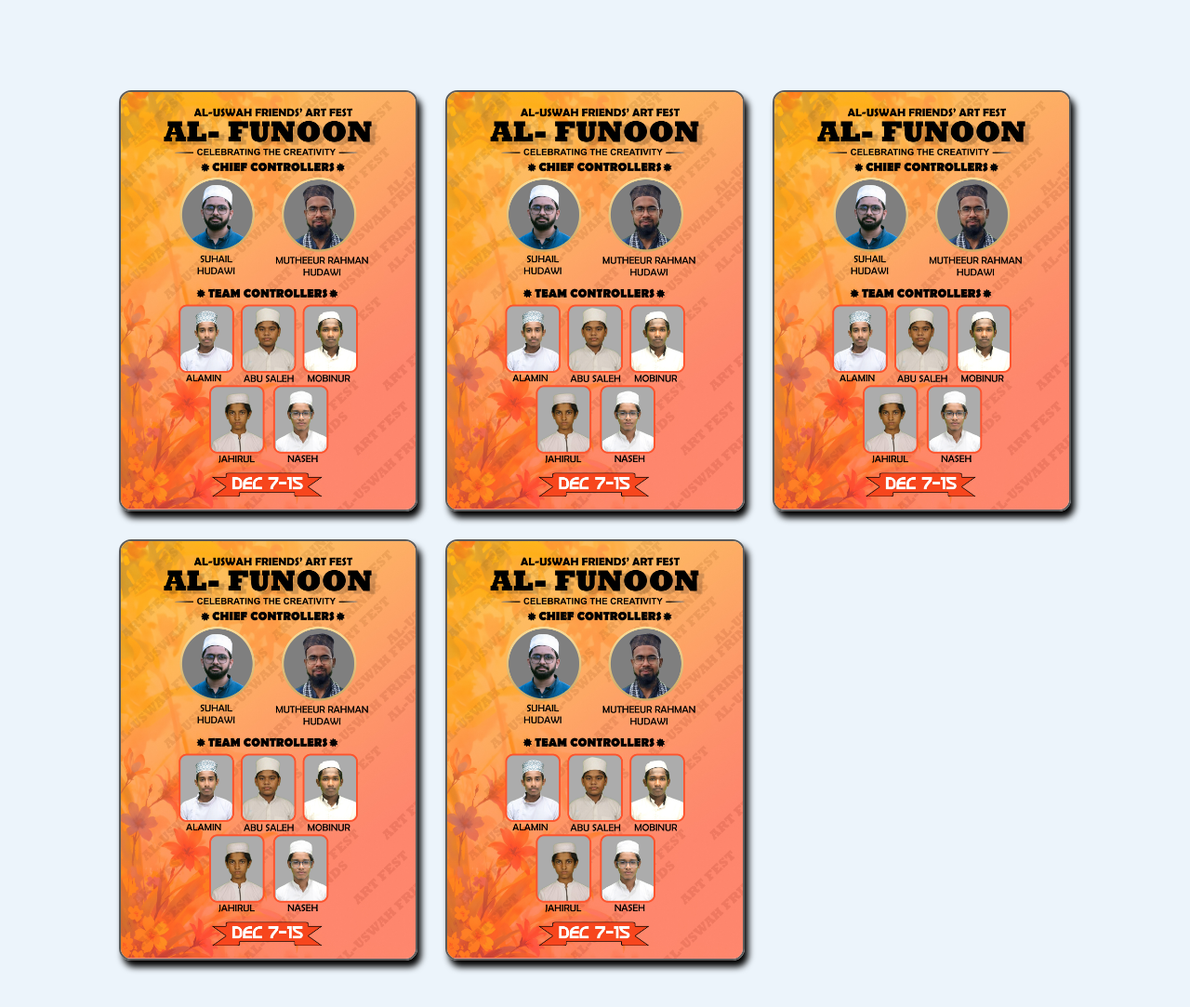
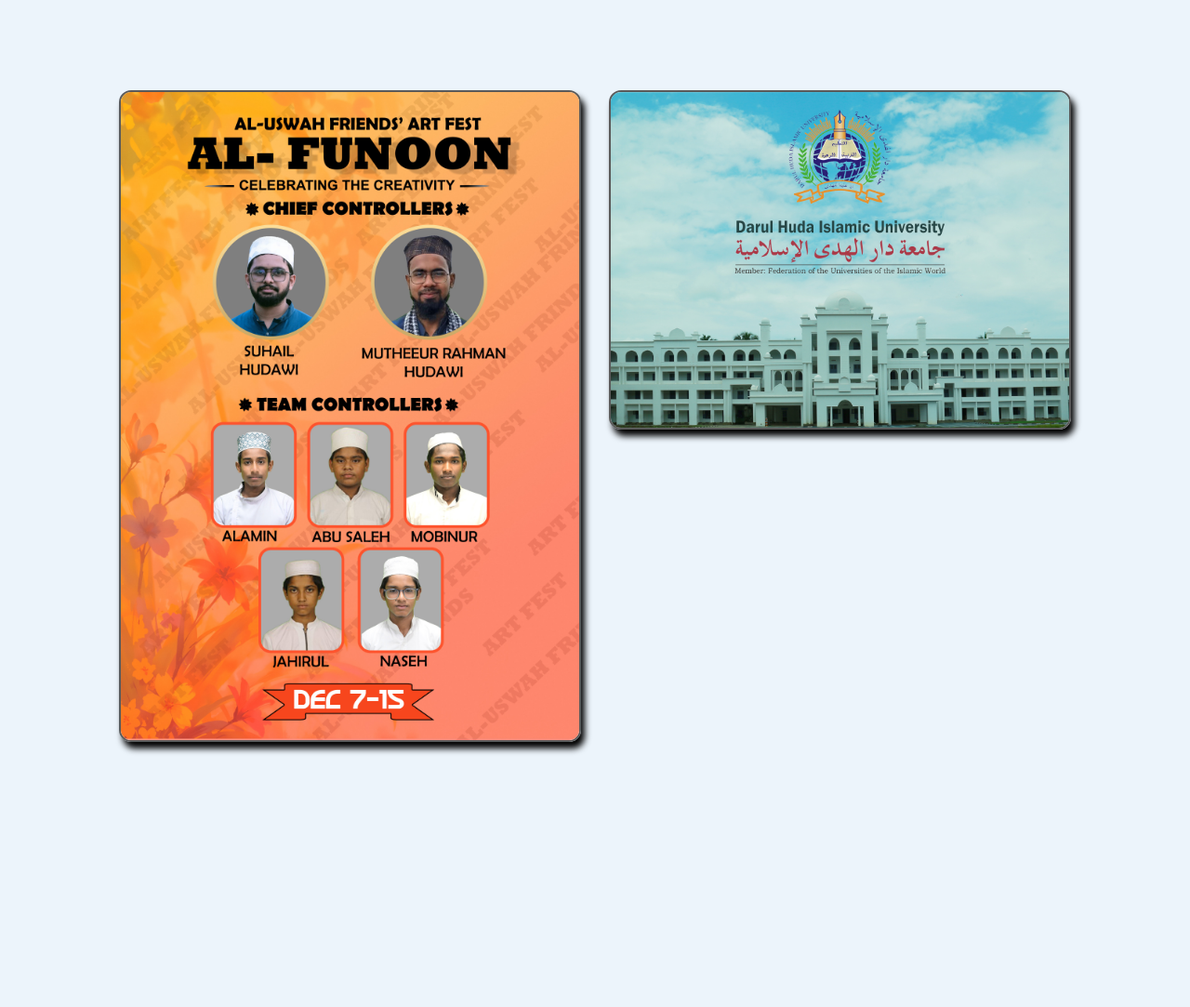
Before and after one commit to web1-a/al-funoon, a plain HTML site: page index.html in a window 1280 px wide. Shown: the part 40-1123 px from the top of the page at 93% size. After the commit the page ends 888 px from the top, so only its background shows below. Drawn offline with Linux system fonts and the light colour scheme.

Commit message:
Update index.html

```diff
--- a/index.html
+++ b/index.html
@@ -16,10 +16,7 @@
 
     <div class="img-gallery">
       <img src="images/Img1.jpg" />
-      <img src="images/Img1.jpg" />
-      <img src="images/Img1.jpg" />
-      <img src="images/Img1.jpg" />
-      <img src="images/Img1.jpg" />
+      <img src="images/Img2.jpg" />
     </div>
 
     <script src="app.js"></script>
```
